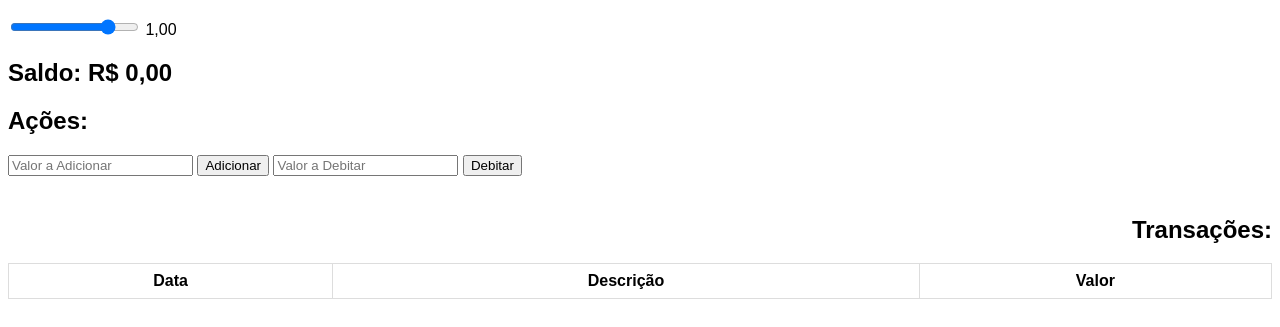
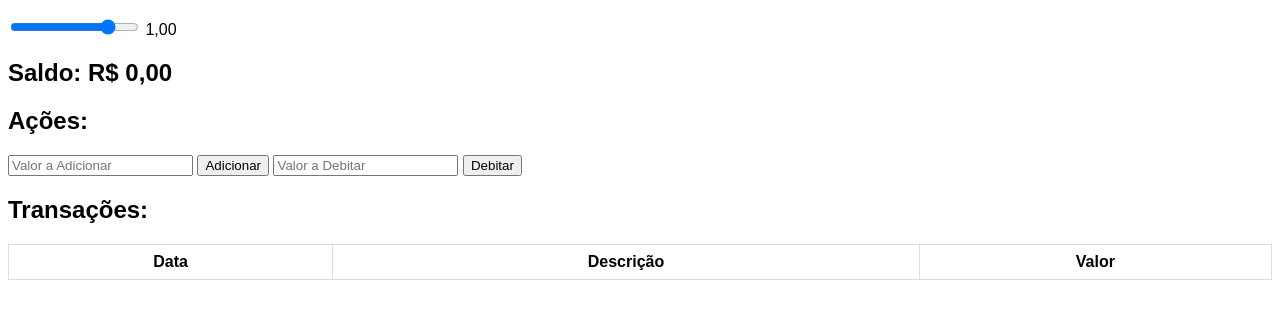
Before and after one commit to KlockRC/erica-jogo, a plain HTML site: page index.html in a window 1280 px wide. Shown: the part 111-438 px from the top of the page. Drawn offline with Linux system fonts and the light colour scheme.

Commit message:
Update style.css

```diff
--- a/style.css
+++ b/style.css
@@ -2,7 +2,13 @@ body {
     font-family: sans-serif;
 }
 
-.saldo-container, .acoes-container {
+.barra-felicidade {
+    margin-bottom: 20px;
+}
+
+.saldo-container,
+.acoes-container,
+.transacoes-container {
     margin-bottom: 20px;
 }
 
@@ -11,14 +17,8 @@ table {
     border-collapse: collapse;
 }
 
-th,td {
+th,
+td {
     padding: 8px;
     border: 1px solid #ddd;
 }
-
-.transacoes-container {
-    display: flex;
-    flex-direction: column;
-    align-items: flex-end;
-    margin-top: 20px;
-}
```
